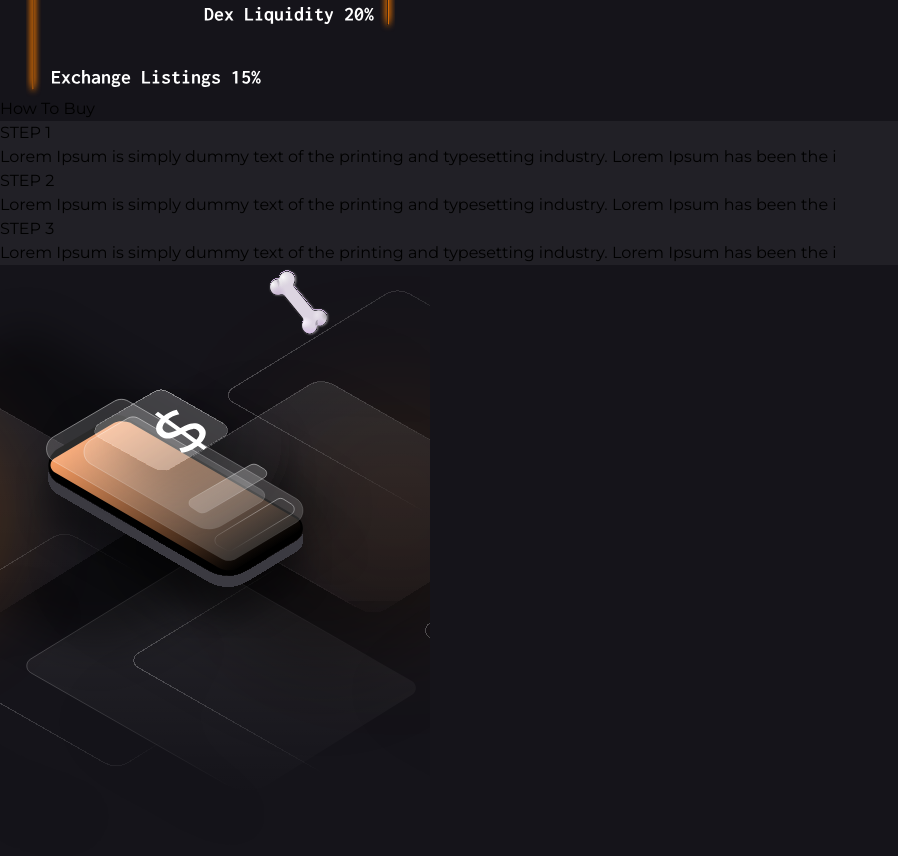
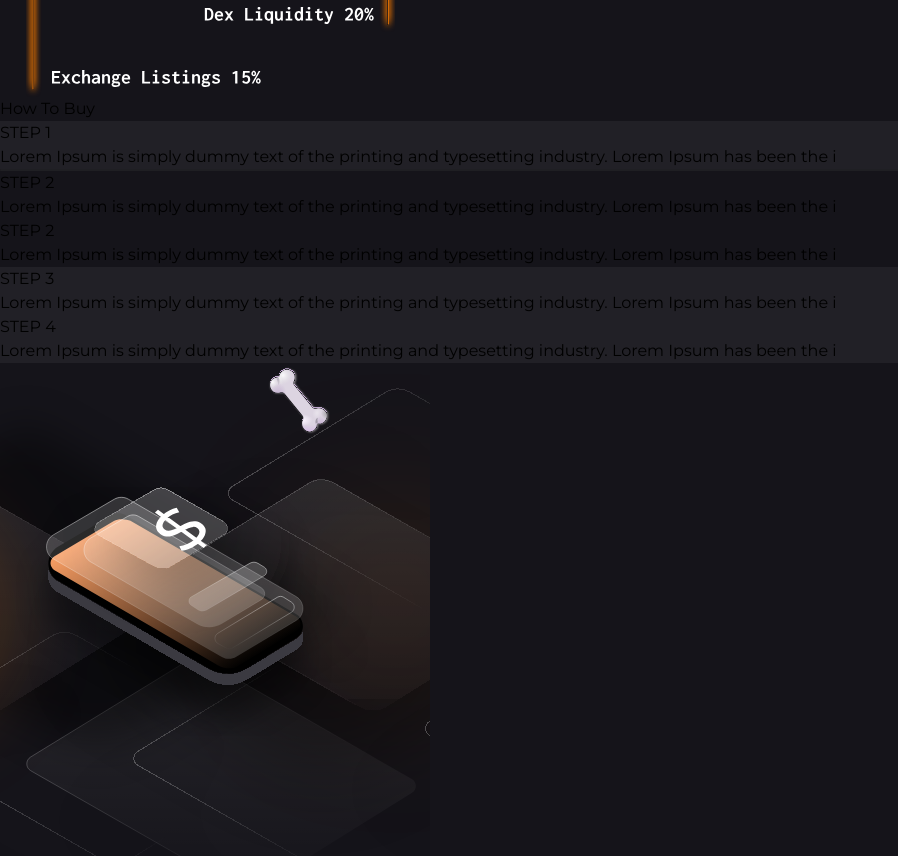
Before and after one commit to noorshanu/WINU-main, a React (Vite) app: page / in a window 1280 px wide. Shown: the part 7200-8056 px from the top of the page, without its empty margins (0-898 px from the left). Built offline with nearby package versions, Linux system fonts and the light colour scheme.

Commit message:
Backgrounds Added

```diff
--- a/src/index.css
+++ b/src/index.css
@@ -54,7 +54,16 @@ body {
   top: -240px;
   z-index: 30;
 }
-
+.how-to-buy {
+  border-radius: 16px;
+  border: 1px solid rgba(255, 255, 255, 0.07);
+  background: rgba(0, 0, 0, 0.29);
+}
+.tokenomic-blur {
+  border-radius: 1021px;
+  background: rgba(255, 123, 28, 0.49);
+  filter: blur(252px);
+}
 @media (min-width: 640px) {
   .market-blur {
     background: linear-gradient(
--- a/src/sections/AboutUs.jsx
+++ b/src/sections/AboutUs.jsx
@@ -2,7 +2,7 @@ import Marquee from 'react-fast-marquee'
 
 function AboutUs() {
   return (
-    <section className="mt-[22rem] sm:mt-4 mb-3">
+    <section className="mt-[18rem] sm:mt-4 mb-3">
       <div className=" mx-auto max-w-7xl mt-32">
         <div className="flex flex-col sm:flex-row justify-between px-0 sm:px-4 gap-y-8 sm:gap-y-7 mx-auto place-items-center">
           <div className='px-4 sm:px-0'>
--- a/src/sections/HowTobuy.jsx
+++ b/src/sections/HowTobuy.jsx
@@ -7,32 +7,54 @@ function HowTobuy() {
           <div className="bg-[#FD7D00] w-[96px] h-[2px] mx-auto"></div>
         </div>
 
-        <div className=" mt-8">
-            <div className="grid max-w-6xl mx-auto sm:grid-cols-3 gap-8 px-4">
+        <div className=" mt-8 sm:mt-16">
+          <div className="grid max-w-6xl mx-auto sm:grid-cols-3 gap-x-8 gap-y-4 px-4">
             <div className="box-bg rounded-2xl px-[57px] py-[46px] text-center">
               <h1 className="font-[700] text-2xl text-white mb-3">STEP 1</h1>
-                    <p className=" text-[#91949A] text-xs font-[500]">Lorem Ipsum is simply dummy text of the printing and typesetting industry. Lorem Ipsum has been the i </p>
-
+              <p className=" text-[#91949A] text-xs font-[500]">
+                Lorem Ipsum is simply dummy text of the printing and typesetting
+                industry. Lorem Ipsum has been the i{' '}
+              </p>
             </div>
 
-                <div className="box-bg rounded-2xl px-[57px] py-[46px] text-center">
+              <div className="relative bg-black border-white border-opacity-30 border  rounded-2xl px-[57px] py-[46px] text-center">
+            <div className="how-to-buy absolute w-full h-full top-[22px] right-[20px] -z-10 hidden sm:block"/>
+
                 <h1 className="font-[700] text-2xl text-white mb-3">STEP 2</h1>
-                    <p className=" text-[#91949A] text-xs font-[500]">Lorem Ipsum is simply dummy text of the printing and typesetting industry. Lorem Ipsum has been the i </p>
-
+                <p className=" text-[#91949A] text-xs font-[500]">
+                  Lorem Ipsum is simply dummy text of the printing and
+                  typesetting industry. Lorem Ipsum has been the i{' '}
+                </p>
               </div>
 
-                <div className="box-bg rounded-2xl px-[57px] py-[46px] text-center">
-                    <h1 className="font-[700] text-2xl text-white mb-3">STEP 3</h1>
-                    <p className=" text-[#91949A] text-xs font-[500]">Lorem Ipsum is simply dummy text of the printing and typesetting industry. Lorem Ipsum has been the i </p>
 
+            <div className="  block sm:hidden bg-black border-white border-opacity-30 border  rounded-2xl px-[57px] py-[46px] text-center">
+              <h1 className="font-[700] text-2xl text-white mb-3">STEP 2</h1>
+              <p className=" text-[#91949A] text-xs font-[500]">
+                Lorem Ipsum is simply dummy text of the printing and typesetting
+                industry. Lorem Ipsum has been the i{' '}
+              </p>
             </div>
 
+            <div className="box-bg rounded-2xl px-[57px] py-[46px] text-center  block sm:hidden">
+              <h1 className="font-[700] text-2xl text-white mb-3">STEP 3</h1>
+              <p className=" text-[#91949A] text-xs font-[500]">
+                Lorem Ipsum is simply dummy text of the printing and typesetting
+                industry. Lorem Ipsum has been the i{' '}
+              </p>
             </div>
-
+            <div className="box-bg rounded-2xl px-[57px] py-[46px] text-center">
+              <h1 className="font-[700] text-2xl text-white mb-3">STEP 4</h1>
+              <p className=" text-[#91949A] text-xs font-[500]">
+                Lorem Ipsum is simply dummy text of the printing and typesetting
+                industry. Lorem Ipsum has been the i{' '}
+              </p>
+            </div>
+          </div>
         </div>
       </div>
     </section>
-  );
+  )
 }
 
-export default HowTobuy;
+export default HowTobuy
--- a/src/sections/Market.jsx
+++ b/src/sections/Market.jsx
@@ -4,6 +4,7 @@ function Market() {
   return (
     <section className="mt-36 sm:px-5">
       <div className="h-auto sm:h-[670px] max-w-7xl flex items-center relative mx-auto ">
+        <img src='/assets/images/marketing-ring.svg' className='h-full w-auto absolute sm:h-[370px] my-auto right-0  top-0 bottom-0 hidden sm:flex'/>
         <img
           className="absolute left-0 top-0 bottom-0 w-[75%] max-w-5xl sm:m-auto xl:m-0 h-auto z-20 self-center hidden sm:flex "
           src="/assets/images/marketing-dog.svg"
--- a/src/sections/Roadmap.jsx
+++ b/src/sections/Roadmap.jsx
@@ -7,6 +7,7 @@ function Roadmap() {
         <div className="text-center text-3xl sm:text-5xl">
           <h1 className="text-[#fff] font-bold mb-4">Road Map</h1>
           <div className="mt-20 max-w-5xl mx-auto grid sm:grid-cols-1 gap-y-10 relative px-5">
+          <img className='absolute top-[470px] right-0 h-auto w-[100px] hidden sm:flex' src='/assets/images/roadmap-bg-pattern.svg'/>
             {/* line */}
             <img
               className="h-full w-auto absolute inset-0 sm:mx-auto pl-5 sm:pl-0"
--- a/src/sections/Token.jsx
+++ b/src/sections/Token.jsx
@@ -1,6 +1,7 @@
 function Token() {
   return (
-    <section>
+    <section className="relative">
+      <div className="tokenomic-blur absolute bottom-[-15%] left-[-98%] h-[120%] w-full" />
       <div className=" mx-auto max-w-7xl mt-[74px] sm:mt-32">
         <div className="text-center text-3xl sm:text-5xl">
           <h1 className="text-[#fff] font-bold mb-4">Tokenomics</h1>
@@ -21,7 +22,7 @@ function Token() {
         </div>
       </div>
     </section>
-  );
+  )
 }
 
-export default Token;
+export default Token
```
Also changed, not shown: public/assets/images/marketing-ring.svg (added), public/assets/images/roadmap-bg-pattern.svg (added). Lines whose indentation alone changed are shown as unchanged.
